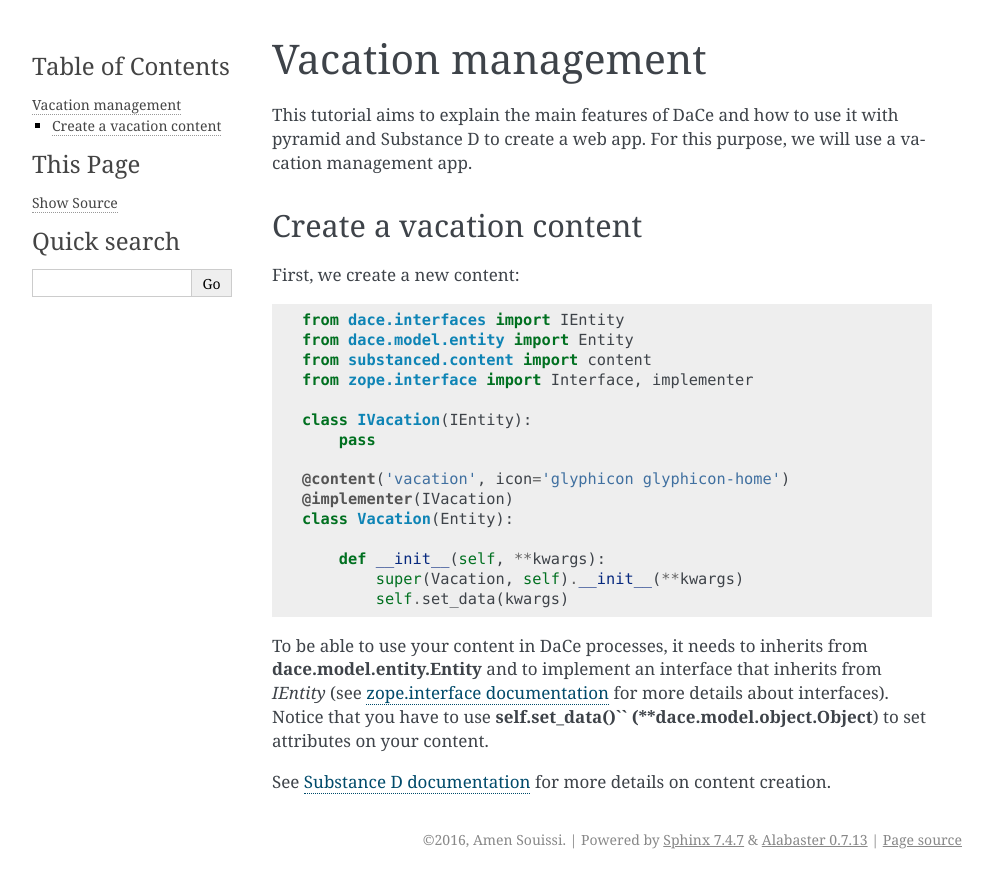
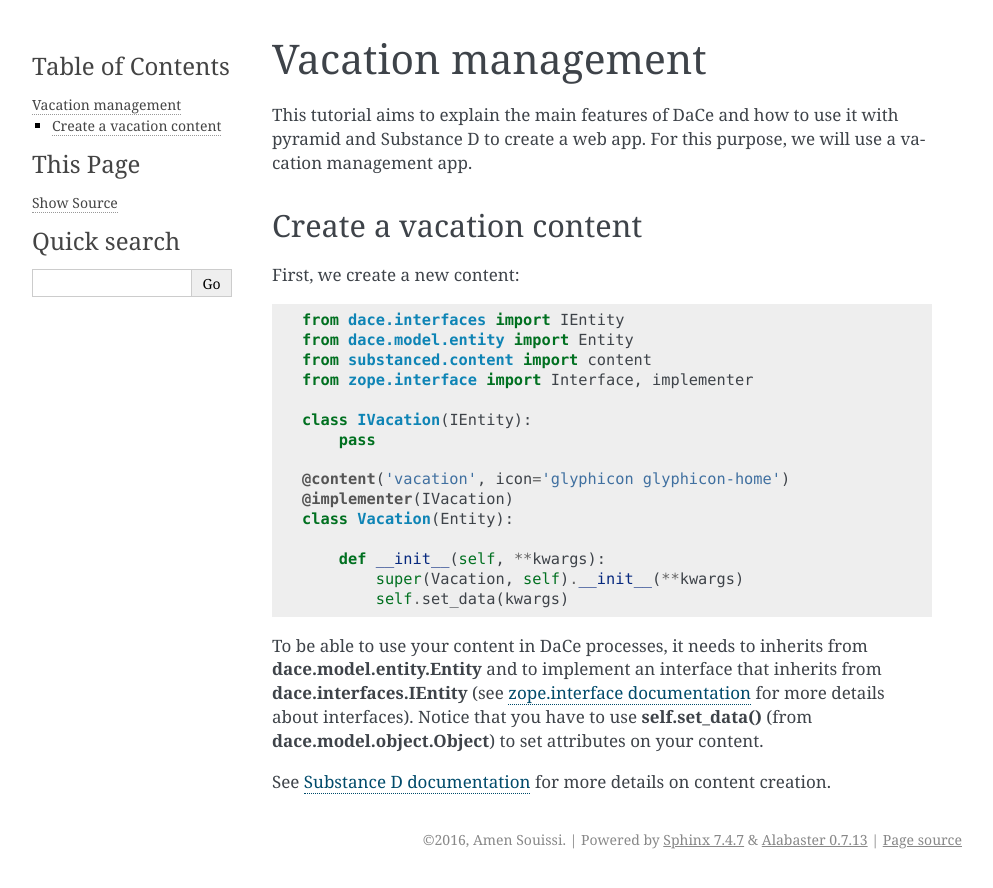
Before and after one commit to ecreall/dace, a Sphinx documentation site: the page built from docs/quick_tutorial/vacation_management.rst, in a window 1280 px wide. Shown: the top 888 px of the page, without its empty margins (148-1141 px from the left). Built offline with Sphinx 7.4.7, drawn with Linux system fonts in a browser that asks for light colours.

Commit message:
Fix some rst

```diff
--- a/docs/quick_tutorial/vacation_management.rst
+++ b/docs/quick_tutorial/vacation_management.rst
@@ -28,7 +28,7 @@
           self.set_data(kwargs)
 
 
-To be able to use your content in DaCe processes, it needs to inherits from **dace.model.entity.Entity** and to implement an interface that inherits from `IEntity` (see `zope.interface documentation <https://zopeinterface.readthedocs.io/en/latest/README.html>`_ for more details about interfaces).
-Notice that you have to use **self.set_data()`` (**dace.model.object.Object**) to set attributes on your content.
+To be able to use your content in DaCe processes, it needs to inherits from **dace.model.entity.Entity** and to implement an interface that inherits from **dace.interfaces.IEntity** (see `zope.interface documentation <https://zopeinterface.readthedocs.io/en/latest/README.html>`_ for more details about interfaces).
+Notice that you have to use **self.set_data()** (from **dace.model.object.Object**) to set attributes on your content.
 
 See `Substance D documentation <https://docs.pylonsproject.org/projects/substanced/en/latest/content.html>`_ for more details on content creation.
```
